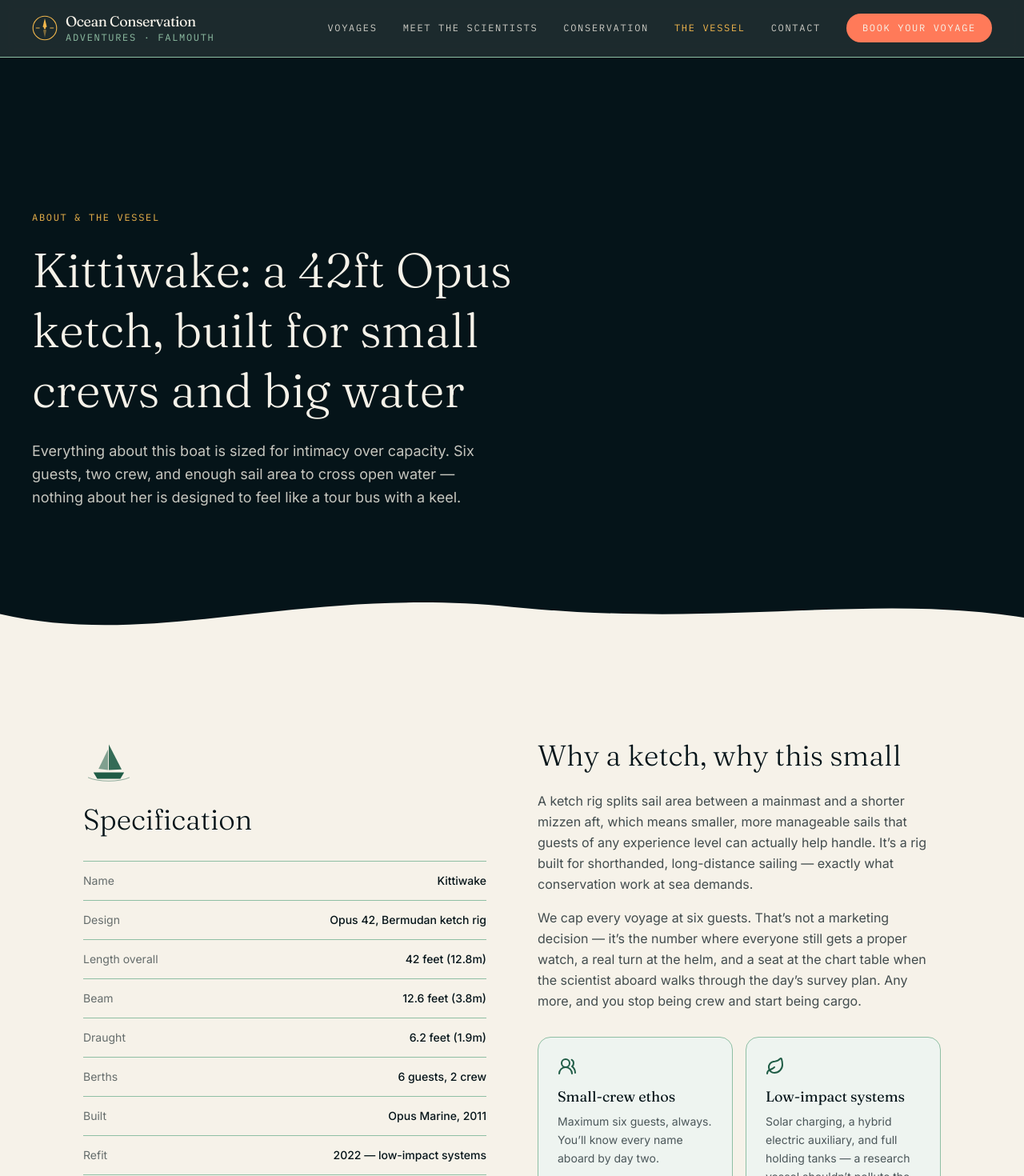
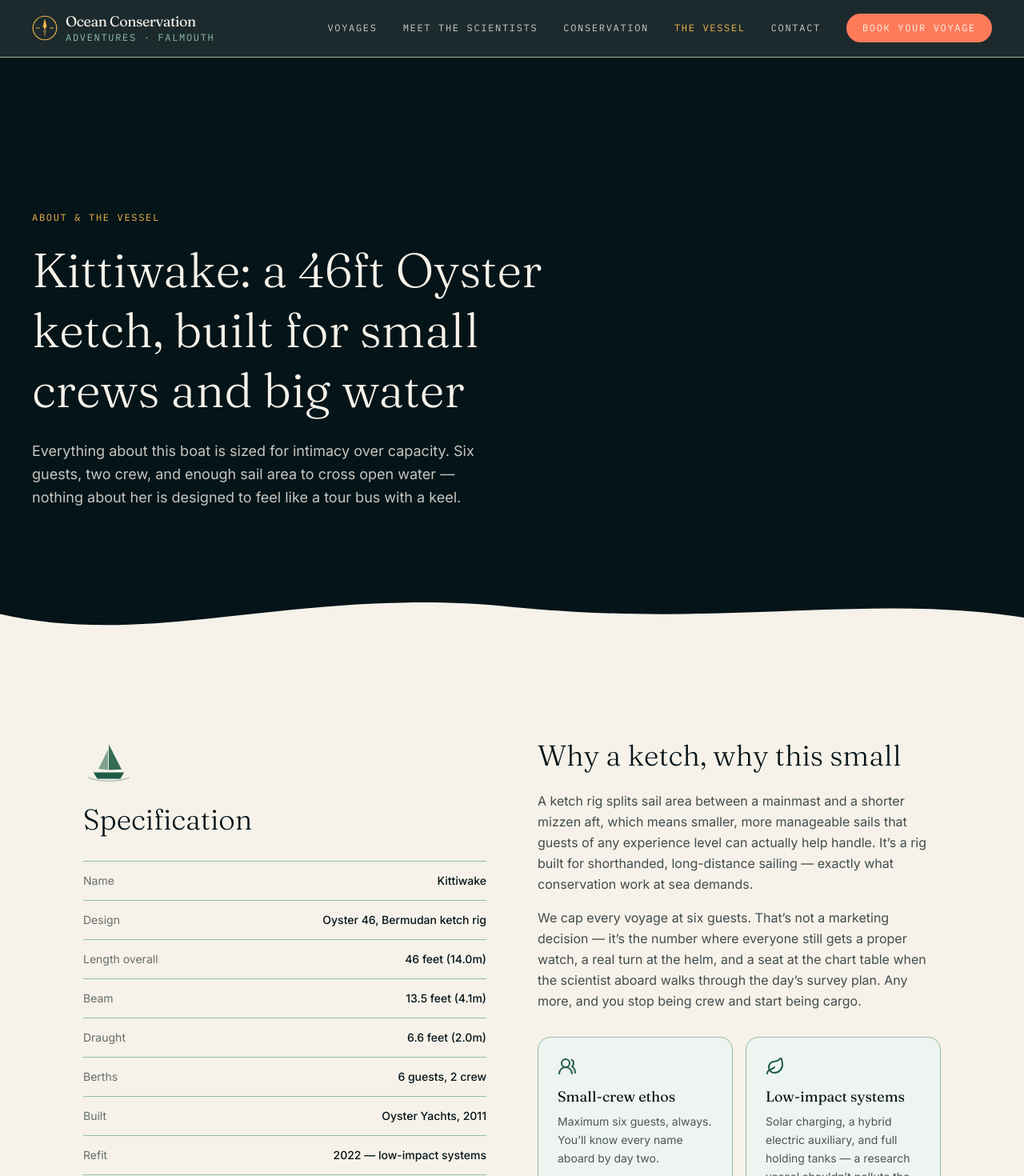
Before and after one commit to chykernyk/MarineConservationAdventuresSite, a Next.js app: page /vessel in a window 1280 px wide. Shown: the top 1470 px of the page at 80% size. Built offline with nearby package versions, Linux system fonts and the light colour scheme.

Commit message:
Fix vessel description: 46ft Oyster ketch, not 42ft Opus
Corrects the boat's spec throughout the site (hero, footer, layout
metadata, voyages/vessel page metadata and copy, spec tables, README).

```diff
--- a/src/app/layout.tsx
+++ b/src/app/layout.tsx
@@ -30,7 +30,7 @@ export const metadata: Metadata = {
     template: "%s | Ocean Conservation Adventures",
   },
   description:
-    "Sail a 42ft Opus ketch out of Falmouth, Cornwall with working marine scientists. Single-day voyages and five-day conservation expeditions studying coral reefs, migratory giants, and fragile seas.",
+    "Sail a 46ft Oyster ketch out of Falmouth, Cornwall with working marine scientists. Single-day voyages and five-day conservation expeditions studying coral reefs, migratory giants, and fragile seas.",
   metadataBase: new URL("https://www.oceanconservationadventures.co.uk"),
   openGraph: {
     title: "Ocean Conservation Adventures",
--- a/src/app/page.tsx
+++ b/src/app/page.tsx
@@ -207,7 +207,7 @@ export default function Home() {
               The Vessel
             </p>
             <h2 className="mt-4 text-balance font-display text-4xl font-light sm:text-5xl">
-              A 42ft Opus ketch, built for small crews and big water
+              A 46ft Oyster ketch, built for small crews and big water
             </h2>
             <p className="mt-6 max-w-lg text-base leading-relaxed text-mist/80">
               <em>Kittiwake</em> carries no more than six guests at a time
@@ -225,11 +225,11 @@ export default function Home() {
           <Reveal delay={0.15}>
             <div className="grid grid-cols-2 gap-4 text-sm">
               {[
-                ["Length", "42 feet"],
+                ["Length", "46 feet"],
                 ["Rig", "Bermudan ketch"],
                 ["Berths", "6 guests + crew"],
                 ["Home port", "Falmouth, Cornwall"],
-                ["Built", "Opus Marine, 2011"],
+                ["Built", "Oyster Yachts, 2011"],
                 ["Refit", "2022, low-impact systems"],
               ].map(([label, value]) => (
                 <div key={label} className="rounded-xl border border-mist/15 p-5">
--- a/src/app/vessel/page.tsx
+++ b/src/app/vessel/page.tsx
@@ -8,17 +8,17 @@ import { SailBoat } from "@/components/sail-boat";
 export const metadata: Metadata = {
   title: "About & The Vessel",
   description:
-    "Meet Kittiwake, our 42ft Opus ketch, and the small-crew ethos behind Ocean Conservation Adventures in Falmouth, Cornwall.",
+    "Meet Kittiwake, our 46ft Oyster ketch, and the small-crew ethos behind Ocean Conservation Adventures in Falmouth, Cornwall.",
 };
 
 const SPECS = [
   ["Name", "Kittiwake"],
-  ["Design", "Opus 42, Bermudan ketch rig"],
-  ["Length overall", "42 feet (12.8m)"],
-  ["Beam", "12.6 feet (3.8m)"],
-  ["Draught", "6.2 feet (1.9m)"],
+  ["Design", "Oyster 46, Bermudan ketch rig"],
+  ["Length overall", "46 feet (14.0m)"],
+  ["Beam", "13.5 feet (4.1m)"],
+  ["Draught", "6.6 feet (2.0m)"],
   ["Berths", "6 guests, 2 crew"],
-  ["Built", "Opus Marine, 2011"],
+  ["Built", "Oyster Yachts, 2011"],
   ["Refit", "2022 — low-impact systems"],
   ["Home port", "Falmouth, Cornwall"],
   ["Hull", "Cold-moulded timber composite"],
@@ -35,7 +35,7 @@ const TIMELINE = [
     year: "2019",
     title: "Kittiwake joins the fleet",
     detail:
-      "Our 42ft Opus ketch replaced a smaller sloop, giving us the range and stability for genuine offshore expeditions into the Celtic Deep and beyond.",
+      "Our 46ft Oyster ketch replaced a smaller sloop, giving us the range and stability for genuine offshore expeditions into the Celtic Deep and beyond.",
   },
   {
     year: "2022",
@@ -56,7 +56,7 @@ export default function VesselPage() {
     <>
       <PageHero
         eyebrow="About & The Vessel"
-        title="Kittiwake: a 42ft Opus ketch, built for small crews and big water"
+        title="Kittiwake: a 46ft Oyster ketch, built for small crews and big water"
         description="Everything about this boat is sized for intimacy over capacity. Six guests, two crew, and enough sail area to cross open water — nothing about her is designed to feel like a tour bus with a keel."
       />
 
--- a/src/app/voyages/page.tsx
+++ b/src/app/voyages/page.tsx
@@ -10,7 +10,7 @@ import { DAY_VOYAGES, EXPEDITIONS } from "@/lib/content";
 export const metadata: Metadata = {
   title: "Voyages & Expeditions",
   description:
-    "Single-day voyages and five-day conservation expeditions aboard a 42ft Opus ketch, sailing from Falmouth, Cornwall.",
+    "Single-day voyages and five-day conservation expeditions aboard a 46ft Oyster ketch, sailing from Falmouth, Cornwall.",
 };
 
 export default function VoyagesPage() {
--- a/src/components/hero.tsx
+++ b/src/components/hero.tsx
@@ -56,7 +56,7 @@ export function Hero() {
           transition={{ duration: 0.8, delay: 0.25 }}
           className="mt-6 max-w-xl text-balance text-lg leading-relaxed text-mist/85"
         >
-          Hoist sail at dawn aboard a 42ft Opus ketch with the marine
+          Hoist sail at dawn aboard a 46ft Oyster ketch with the marine
           scientists who study coral reefs, track migratory giants, and
           fight for fragile seas. Single-day voyages and five-day
           expeditions, six guests at a time.
--- a/src/components/site-footer.tsx
+++ b/src/components/site-footer.tsx
@@ -13,8 +13,8 @@ export function SiteFooter() {
               <span className="font-display text-lg">Ocean Conservation Adventures</span>
             </Link>
             <p className="mt-4 max-w-sm text-sm leading-relaxed text-mist/70">
-              Small-crew eco-sailing and marine science expeditions aboard a 42ft
-              Opus ketch, sailing out of Falmouth, Cornwall since 2016.
+              Small-crew eco-sailing and marine science expeditions aboard a 46ft
+              Oyster ketch, sailing out of Falmouth, Cornwall since 2016.
             </p>
           </div>
 
```
Also changed, not shown: 1 other file (tests, documents, lock files or other folders).
